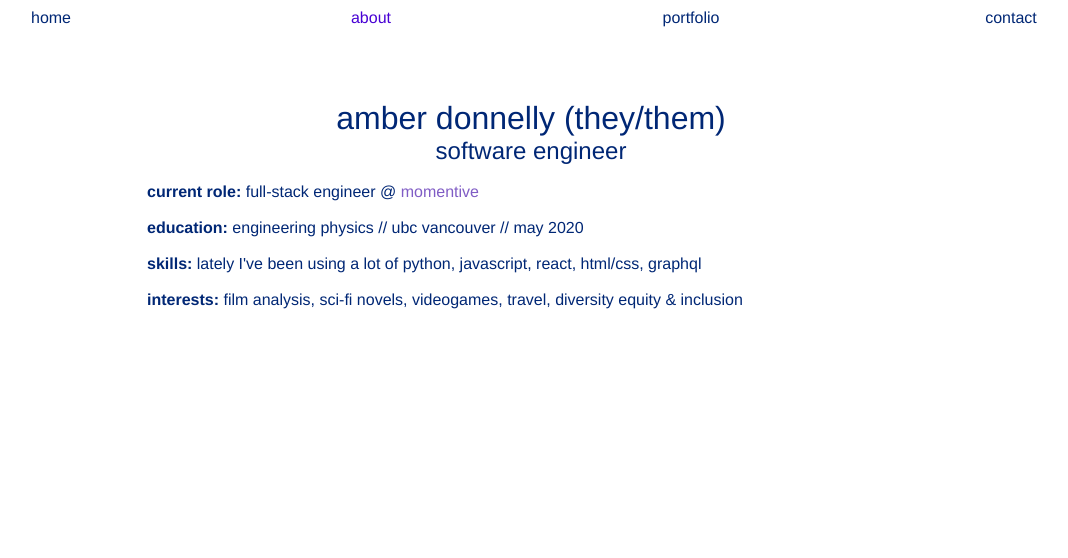
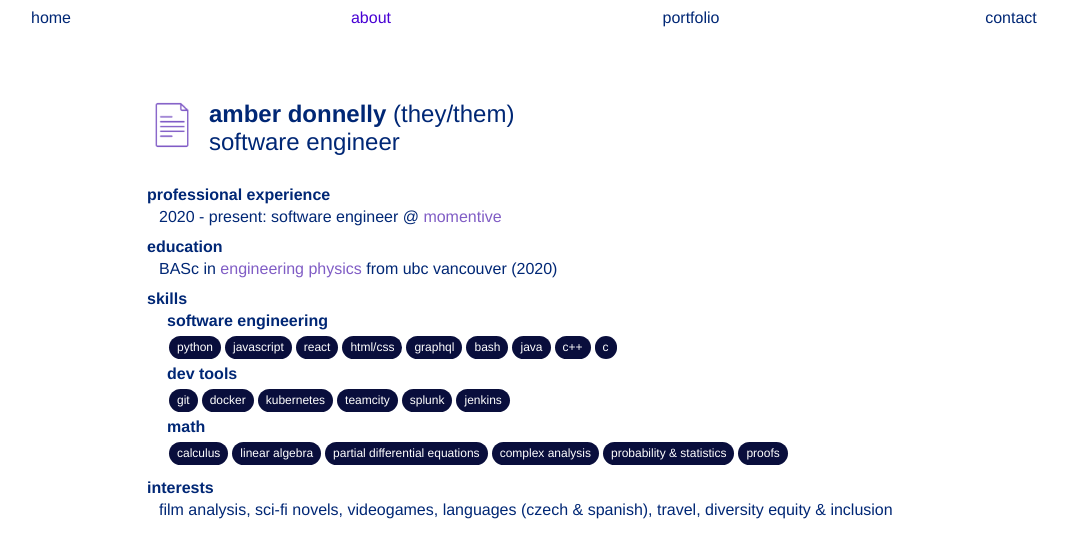
Before and after one commit to amberdonnelly/portfolio-site, a Gatsby site: page / in a window 1280 px wide. Shown: the whole page, without its empty margins (109-1177 px from the left). Built offline with nearby package versions, Linux system fonts and the light colour scheme; Gatsby itself is replaced by a stand-in of ours.

Commit message:
working on about page

```diff
--- a/src/components/AboutSection.js
+++ b/src/components/AboutSection.js
@@ -4,21 +4,57 @@ import { Container } from "react-bootstrap"
 // styles
 import '../scss/sections.scss';
 
+// images
+import DocIcon from "../images/doc.png"
+
+// data
+import * as about from '../utils/about.js'
+
 const AboutSection = () => {
     return(
       <Container className="about">
-        <h1 className="title">amber donnelly (they/them)</h1>
-        <h2 className="subtitle">software engineer</h2>
+        <div className="about__header">
+          <a className="about__header-resume" target="_blank" rel="noreferrer" href="https://drive.google.com/file/d/1NPeqeRVCZzkGRIBDgHopk90GtRFWWYkL/view?usp=sharing">
+            <span className="tooltiptext">resume</span>
+            <img className="resume" src={DocIcon} />
+          </a>
+          <div className="about__header-title">
+            <p><strong>amber donnelly</strong> (they/them)</p>
+            <p>software engineer</p>
+          </div>
+        </div>
         <br />
-        <p><strong>current role:</strong> full-stack engineer @ <a target="_blank" href="https://www.linkedin.com/company/momentive.ai/">momentive</a></p>
-        <br />
-        <p><strong>education:</strong> engineering physics // ubc vancouver // may 2020</p>
-        <br />
-        <p><strong>skills:</strong> lately I've been using a lot of python, javascript, react, html/css, graphql</p>
-        <br />
-        <p><strong>interests:</strong> film analysis, sci-fi novels, videogames, travel, diversity equity &amp; inclusion </p>
-        <br />
-        {/* <a href="">resume</a> */}
+        <div className="about__section">
+          <p className="about__section-title">professional experience</p>
+          <p className="about__section-body">
+            2020 - present: software engineer @ <a target="_blank" rel="noreferrer" href="https://www.linkedin.com/company/momentive.ai/">momentive</a>
+            {/* <br />
+            2019 (4mo): software engineer intern / <a target="_blank" rel="noreferrer" href="https://www.linkedin.com/company/momentive.ai/">momentive</a>
+            <br />
+            2018 (8mo): software engineer intern / elastic path  */}
+          </p>
+        </div>
+        <div className="about__section">
+            <p className="about__section-title">education</p>
+            <p className="about__section-body">BASc in <a target="_blank" rel="noreferrer" href="https://www.engphys.ubc.ca/">engineering physics</a> from ubc vancouver (2020)</p>
+        </div>
+        <p><strong>skills</strong></p>
+        {about.SKILLS.map( (skill_section) => {
+          return(
+              <div className="skills">
+                <p className="skills__title">{skill_section.section}</p>
+                {skill_section.list.map( (skill) => {
+                  return(
+                    <p className="skills__badge">{skill}</p>
+                  )
+                })}
+              </div>
+          )
+        })}
+        <div className="about__section">
+          <p className="about__section-title">interests</p>
+          <p className="about__section-body">film analysis, sci-fi novels, videogames, languages (czech &amp; spanish), travel, diversity equity &amp; inclusion</p>
+        </div>
       </Container>
     )
 }
--- a/src/components/PortfolioSection.js
+++ b/src/components/PortfolioSection.js
@@ -8,6 +8,7 @@ import '../scss/sections.scss';
 import RobotImg from "../images/robot.png"
 import BiasDetectorImg from "../images/biasdetector.jpg"
 import GithubImg from "../images/github.png"
+import ASVImg from "../images/asv.jpg"
 
 // data
 import * as projects from '../utils/projects.js'
@@ -16,7 +17,8 @@ import * as projects from '../utils/projects.js'
 const image_map  = {
     'robot': RobotImg,
     'biasdetector': BiasDetectorImg,
-    'github': GithubImg
+    'github': GithubImg,
+    'asv': ASVImg,
 }
 
 // components
@@ -27,10 +29,10 @@ function Card(props) {
         <div className="card__body">
             <p className="card__title">{project.title}</p>
             <p className="card__description">{project.description}</p>
-            <div className="card__skills">
+            <div>
                 {project.skills.map( (skill) => {
                     return(
-                        <div className="card__skills-badge">{skill}</div>
+                        <p className="skills__badge">{skill}</p>
                     )
                 })}
             </div>
--- a/src/scss/sections.scss
+++ b/src/scss/sections.scss
@@ -3,12 +3,31 @@
 .section-page {
     padding: 100px 0 200px 0;
     height: 100%;
-    .title {
-        text-align: center;
+}
+
+.skills {
+    margin-left: 20px;
+    &__title {
+        margin: 4px 0;
+        font-weight: 600;
     }
-    .subtitle {
-        text-align: center;
+    &__badge {
+        display: inline-flex;
+        height: 15px;
+        border-radius: 14px;
+        margin: 2px;
+        padding: 4px 8px;
+        background-color: $color-darkblue;
+        color: white;
+        font-size: 12px;
     }
+}
+
+.tooltiptext {
+    display: none;
+    position: absolute;
+    z-index: 1;
+    top: -20px;
 }
 
 /* styles for the about page */
@@ -16,6 +35,41 @@
 .about {
     height: 100%;
     padding: 0 20%;
+    &__header {
+        display: flex;
+        &-title {
+            margin-left: 12px;
+            display: block;
+            font-size: 24px;
+        }
+        &-resume {
+            position: relative;
+            &:hover .tooltiptext {
+                display: block;
+            }
+        }
+    }
+    &__section {
+        margin: 12px 0;
+        &-title {
+            margin: 12px 0 4px 0;
+            font-weight: 600;
+        }
+        &-body {
+            margin-left: 12px;
+        }
+    }
+    .resume {
+        width: 50px;
+        height: auto;
+        // filter calculator: https://codepen.io/sosuke/pen/Pjoqqp
+        // light purple (link color)
+        filter: invert(38%) sepia(73%) saturate(635%) hue-rotate(221deg) brightness(90%) contrast(81%);
+        &:hover {
+            // bright purple (hovered link color)
+            filter: invert(11%) sepia(96%) saturate(4752%) hue-rotate(266deg) brightness(90%) contrast(149%);
+        }
+    }
 }
 
 /* styles for the portfolio page */
@@ -83,7 +137,7 @@
             border-radius: 8px;
             &-img {
                 flex-shrink: 0;
-                height: 100%;
+                height: 110%;
                 width: auto;
             }
         }
--- /dev/null
+++ b/src/utils/about.js
@@ -0,0 +1,38 @@
+export const SKILLS = [
+    {
+        'section': 'software engineering',
+        'list': [
+            'python',
+            'javascript',
+            'react',
+            'html/css',
+            'graphql',
+            'bash',
+            'java',
+            'c++',
+            'c'
+        ]
+    },
+    {
+        'section': 'dev tools',
+        'list': [
+            'git',
+            'docker',
+            'kubernetes',
+            'teamcity',
+            'splunk',
+            'jenkins',
+        ]
+    },
+    {
+        'section': 'math',
+        'list': [
+            'calculus',
+            'linear algebra',
+            'partial differential equations',
+            'complex analysis',
+            'probability \& statistics',
+            'proofs',
+        ]
+    },
+]
--- a/src/utils/projects.js
+++ b/src/utils/projects.js
@@ -1,4 +1,28 @@
 export const PROJECTS = [
+    {
+        'title': 'portfolio site',
+        'description': 'you are here! this portfolio site has been an opportunity for me to practice the skills that I learned in my first frontend (/fullstack) position at Momentive. it leverages gatsby for architecture and *free* hosting.',
+        'skills': [
+            'javascript',
+            'html/css',
+            'react',
+            'procreate'
+        ],
+        'image': 'github',
+        'link': 'https://github.com/amberdonnelly/ambersite'
+    },
+    {
+        'title': 'collision avoidance for autonomous surface vehicle',
+        'description': 'a computer vision algorithm that identifies obstacles (such as boats/floating objects/shorelines) to aid an autonomous water vehicle with collision avoidance.',
+        'skills': [
+            'raspberry pi',
+            'python',
+            'open cv',
+            'bash',
+        ],
+        'image': 'asv',
+        'link': 'https://github.com/ASVCollisionAvoidance/PrototypeCV'
+    },
     {
         'title': 'autonomous robot',
         'description': 'an automous robot that traversed an obstacle course to complete pre-determined tasks. designed and built from scratch for the ubc enph (engineering physics) 253 course.',
@@ -24,16 +48,4 @@ export const PROJECTS = [
         'image': 'biasdetector',
         'link': 'https://devpost.com/software/echo-bachman'
     },
-    {
-        'title': 'portfolio site',
-        'description': 'you are here! this portfolio site was an opportunity for me to practice the skills that I learned in my first frontend position at Momentive. it leverages gatsby for architecture and *free* hosting.',
-        'skills': [
-            'javascript',
-            'html/css',
-            'react',
-            'procreate'
-        ],
-        'image': 'github',
-        'link': 'https://github.com/amberdonnelly/ambersite'
-    }
 ]
```
Also changed, not shown: src/images/doc.png (added), 2 other files.
